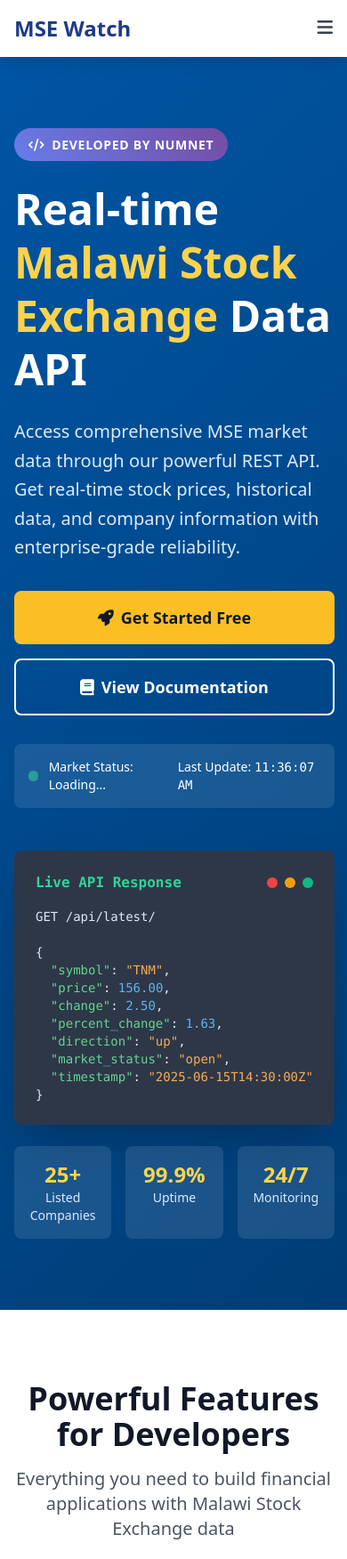
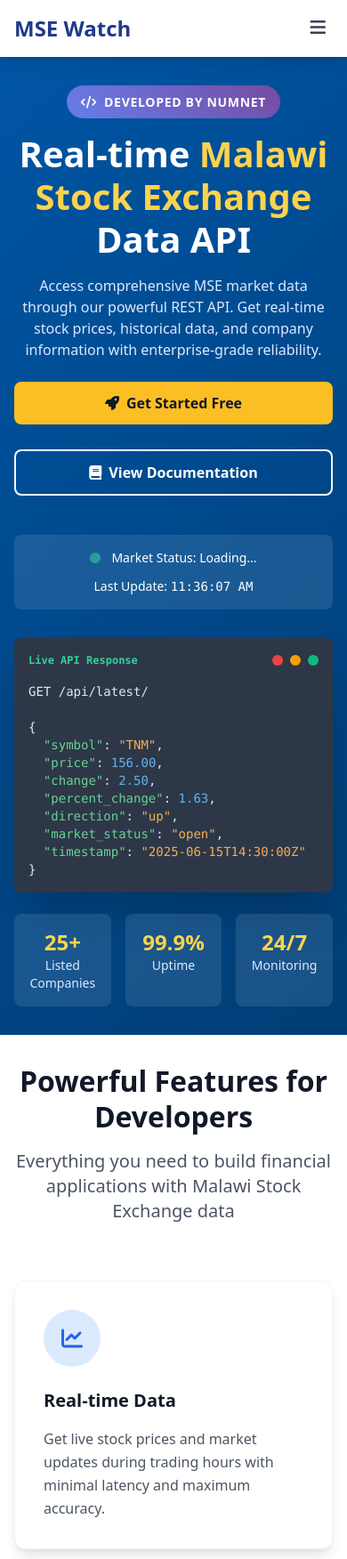
Before and after one commit to bsc-com-ne-12-20/mse-watch-api, a Django app: page / in a window 390 px wide. Shown: the top 1752 px of the page at 89% size. Run offline with Django 5.2, Linux system fonts and the light colour scheme; data comes from the database, SQL or seed files in the repository; data that the repository does not hold is empty.

Commit message:
responsive page

```diff
--- a/templates/landing.html
+++ b/templates/landing.html
@@ -75,8 +75,7 @@
             letter-spacing: 0.05em;
             font-size: 0.875rem;
         }
-
-        /* Ensure no default margins affect navbar positioning */
+          /* Ensure no default margins affect navbar positioning */
         body {
             margin: 0;
             padding: 0;
@@ -86,6 +85,148 @@
         nav {
             top: 0 !important;
         }
+          /* Enhanced responsive styles */
+        @media (max-width: 768px) {
+            .hero-gradient {
+                padding: 3rem 0;
+            }
+
+            .api-demo {
+                font-size: 0.75rem;
+                padding: 1rem;
+            }
+
+            .api-demo pre {
+                overflow-x: auto;
+                white-space: pre-wrap;
+            }
+
+            /* Better mobile text sizing */
+            .mobile-text-responsive {
+                font-size: 1.25rem !important;
+                line-height: 1.4 !important;
+            }
+
+            /* Mobile card spacing */
+            .mobile-card {
+                margin-bottom: 1.5rem;
+            }
+
+            /* Mobile button adjustments */
+            .mobile-btn {
+                width: 100%;
+                margin-bottom: 0.75rem;
+            }
+
+            /* Mobile stats grid */
+            .mobile-stats {
+                grid-template-columns: 1fr;
+                gap: 0.75rem;
+            }
+
+            /* Section padding adjustments */
+            section {
+                padding: 3rem 0 !important;
+            }
+
+            /* Mobile features grid */
+            .mobile-features {
+                grid-template-columns: 1fr !important;
+                gap: 1.5rem !important;
+            }
+
+            /* Mobile API endpoints */
+            .mobile-api-grid {
+                grid-template-columns: 1fr !important;
+                gap: 2rem !important;
+            }
+
+            /* Mobile pricing */
+            .mobile-pricing-grid {
+                grid-template-columns: 1fr !important;
+                gap: 1.5rem !important;
+            }
+
+            /* Mobile contact section */
+            .mobile-contact-grid {
+                grid-template-columns: 1fr !important;
+                gap: 2rem !important;
+            }
+
+            /* Mobile footer */
+            .mobile-footer-grid {
+                grid-template-columns: 1fr 1fr !important;
+                gap: 2rem !important;
+            }
+
+            /* Mobile newsletter */
+            .mobile-newsletter-form {
+                flex-direction: column !important;
+                gap: 0.75rem !important;
+            }
+
+            .mobile-newsletter-input {
+                border-radius: 0.5rem !important;
+            }
+
+            .mobile-newsletter-btn {
+                border-radius: 0.5rem !important;
+            }
+
+            /* Mobile market status */
+            .mobile-market-status {
+                flex-direction: column !important;
+                gap: 0.75rem !important;
+                text-align: center !important;
+            }
+        }
+
+        @media (max-width: 640px) {
+            .hero-gradient {
+                padding: 2rem 0;
+            }
+
+            /* Smaller mobile adjustments */
+            .mobile-hero-title {
+                font-size: 2.5rem !important;
+                line-height: 1.2 !important;
+            }
+
+            .mobile-hero-subtitle {
+                font-size: 1rem !important;
+                line-height: 1.5 !important;
+            }
+
+            /* Mobile pricing cards */
+            .mobile-pricing {
+                transform: none !important;
+                margin-bottom: 2rem;
+            }
+
+            /* Even smaller mobile sections */
+            section {
+                padding: 2rem 0 !important;
+            }
+
+            /* Single column footer on small mobile */
+            .mobile-footer-grid {
+                grid-template-columns: 1fr !important;
+            }
+
+            /* Smaller mobile text */
+            h2 {
+                font-size: 2rem !important;
+            }
+
+            h3 {
+                font-size: 1.25rem !important;
+            }
+
+            /* Mobile navbar adjustments */
+            .mobile-nav-title {
+                font-size: 1.5rem !important;
+            }
+        }
     </style>
 </head>
 <body class="bg-gray-50">    <!-- Navigation -->
@@ -94,7 +235,7 @@
             <div class="flex justify-between items-center h-16">
                 <div class="flex items-center">
                     <div class="flex-shrink-0">
-                        <h1 class="text-2xl font-bold text-blue-900">MSE Watch</h1>
+                        <h1 class="mobile-nav-title text-xl sm:text-2xl font-bold text-blue-900">MSE Watch</h1>
                     </div>
                 </div>
                 <div class="hidden md:block">
@@ -107,7 +248,7 @@
                     </div>
                 </div>
                 <div class="md:hidden">
-                    <button id="mobile-menu-button" class="text-gray-700 hover:text-blue-900">
+                    <button id="mobile-menu-button" class="text-gray-700 hover:text-blue-900 p-2">
                         <i class="fas fa-bars text-xl"></i>
                     </button>
                 </div>
@@ -115,44 +256,41 @@
         </div>
 
         <!-- Mobile menu -->
-        <div id="mobile-menu" class="md:hidden hidden bg-white shadow-lg">
-            <div class="px-2 pt-2 pb-3 space-y-1">
-                <a href="#features" class="block px-3 py-2 text-gray-700 hover:bg-gray-100">Features</a>
-                <a href="#api" class="block px-3 py-2 text-gray-700 hover:bg-gray-100">API</a>
-                <a href="#pricing" class="block px-3 py-2 text-gray-700 hover:bg-gray-100">Pricing</a>
-                <a href="#contact" class="block px-3 py-2 text-gray-700 hover:bg-gray-100">Contact</a>
-                <a href="/swagger/" class="block px-3 py-2 bg-blue-900 text-white rounded-lg ml-3 mr-3 text-center">Documentation</a>
+        <div id="mobile-menu" class="md:hidden hidden bg-white shadow-lg border-t border-gray-200">
+            <div class="px-4 pt-2 pb-3 space-y-1">
+                <a href="#features" class="block px-3 py-3 text-gray-700 hover:bg-gray-100 rounded-md transition duration-300">Features</a>
+                <a href="#api" class="block px-3 py-3 text-gray-700 hover:bg-gray-100 rounded-md transition duration-300">API</a>
+                <a href="#pricing" class="block px-3 py-3 text-gray-700 hover:bg-gray-100 rounded-md transition duration-300">Pricing</a>
+                <a href="#contact" class="block px-3 py-3 text-gray-700 hover:bg-gray-100 rounded-md transition duration-300">Contact</a>
+                <a href="/swagger/" class="block px-3 py-3 mx-3 mt-2 bg-blue-900 text-white rounded-lg text-center font-medium hover:bg-blue-800 transition duration-300">Documentation</a>
             </div>
         </div>
-    </nav>
-
-    <!-- Hero Section -->
-    <section class="hero-gradient text-white py-20 mt-16">
+    </nav><!-- Hero Section -->
+    <section class="hero-gradient text-white py-12 sm:py-16 md:py-20 mt-16">
         <div class="max-w-7xl mx-auto px-4 sm:px-6 lg:px-8">
-            <div class="grid lg:grid-cols-2 gap-12 items-center">
-                <div>
-                    <div class="numnet-badge inline-block mb-6">
+            <div class="grid lg:grid-cols-2 gap-8 lg:gap-12 items-center">
+                <div class="text-center lg:text-left">
+                    <div class="numnet-badge inline-block mb-4 md:mb-6">
                         <i class="fas fa-code mr-2"></i>Developed by NumNet
                     </div>
-                    <h1 class="text-5xl lg:text-6xl font-bold mb-6 leading-tight">
+                    <h1 class="mobile-hero-title text-3xl sm:text-4xl md:text-5xl lg:text-6xl font-bold mb-4 md:mb-6 leading-tight">
                         Real-time <span class="text-yellow-300">Malawi Stock Exchange</span> Data API
                     </h1>
-                    <p class="text-xl mb-8 text-blue-100 leading-relaxed">
+                    <p class="mobile-hero-subtitle mobile-text-responsive text-lg sm:text-xl mb-6 md:mb-8 text-blue-100 leading-relaxed">
                         Access comprehensive MSE market data through our powerful REST API. Get real-time stock prices,
                         historical data, and company information with enterprise-grade reliability.
                     </p>
-                    <div class="flex flex-col sm:flex-row gap-4">
-                        <a href="/swagger/" class="bg-yellow-400 text-gray-900 px-8 py-4 rounded-lg font-semibold text-lg hover:bg-yellow-300 transition duration-300 text-center">
+                    <div class="flex flex-col sm:flex-row gap-4 justify-center lg:justify-start">
+                        <a href="/swagger/" class="mobile-btn bg-yellow-400 text-gray-900 px-6 md:px-8 py-3 md:py-4 rounded-lg font-semibold text-base md:text-lg hover:bg-yellow-300 transition duration-300 text-center">
                             <i class="fas fa-rocket mr-2"></i>Get Started Free
                         </a>
-                        <a href="#api" class="border-2 border-white text-white px-8 py-4 rounded-lg font-semibold text-lg hover:bg-white hover:text-blue-900 transition duration-300 text-center">
+                        <a href="#api" class="mobile-btn border-2 border-white text-white px-6 md:px-8 py-3 md:py-4 rounded-lg font-semibold text-base md:text-lg hover:bg-white hover:text-blue-900 transition duration-300 text-center">
                             <i class="fas fa-book mr-2"></i>View Documentation
                         </a>
                     </div>
-
-                    <!-- Live Market Status -->
+                      <!-- Live Market Status -->
                     <div class="mt-8 bg-white bg-opacity-10 rounded-lg p-4">
-                        <div class="flex items-center justify-between">
+                        <div class="mobile-market-status flex items-center justify-between">
                             <div class="flex items-center">
                                 <div class="pulse-animation w-3 h-3 bg-green-400 rounded-full mr-3"></div>
                                 <span class="text-sm font-medium">Market Status: <span id="market-status">Loading...</span></span>
```
Also changed, not shown: 1 other file.
